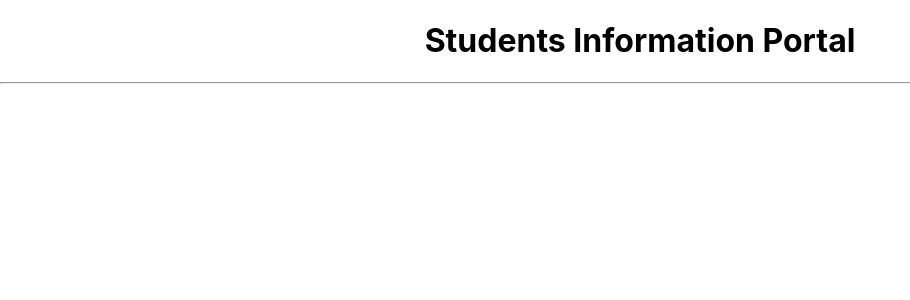
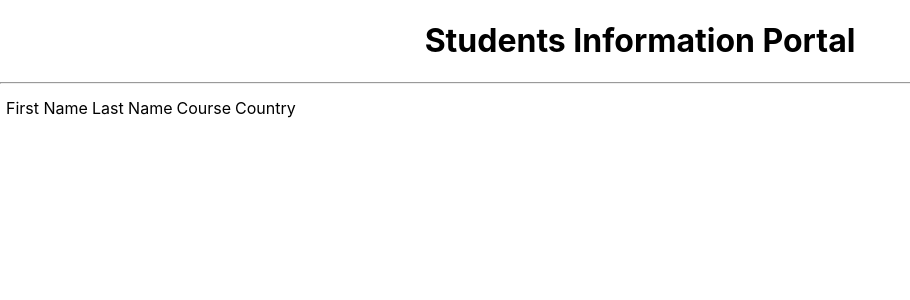
Before and after one commit to RuzlaJabir/IT3133ReactProject01, a React (Create React App) app in the folder studentapp/: page / in a window 1280 px wide. Shown: the top 300 px of the page, without its empty margins (0-910 px from the left). Built offline with nearby package versions, Linux system fonts and the light colour scheme.

Commit message:
Student table layout and styles are done

```diff
--- a/studentapp/src/components/StudentTable.js
+++ b/studentapp/src/components/StudentTable.js
@@ -1,8 +1,20 @@
+import '..assets/css/compo.css'
 export default function StudentTable(props)
 {
     return(
-        <div>
-
+        <div className="outerDiv">
+            <div className="leftDiv">
+                <table>
+                    <thead>
+                        <tr>
+                            <td>First Name</td>
+                            <td>Last Name</td>
+                            <td>Course</td>
+                            <td>Country</td>
+                        </tr>
+                    </thead>
+                </table>
+            </div>
         </div>
 
     );
```
